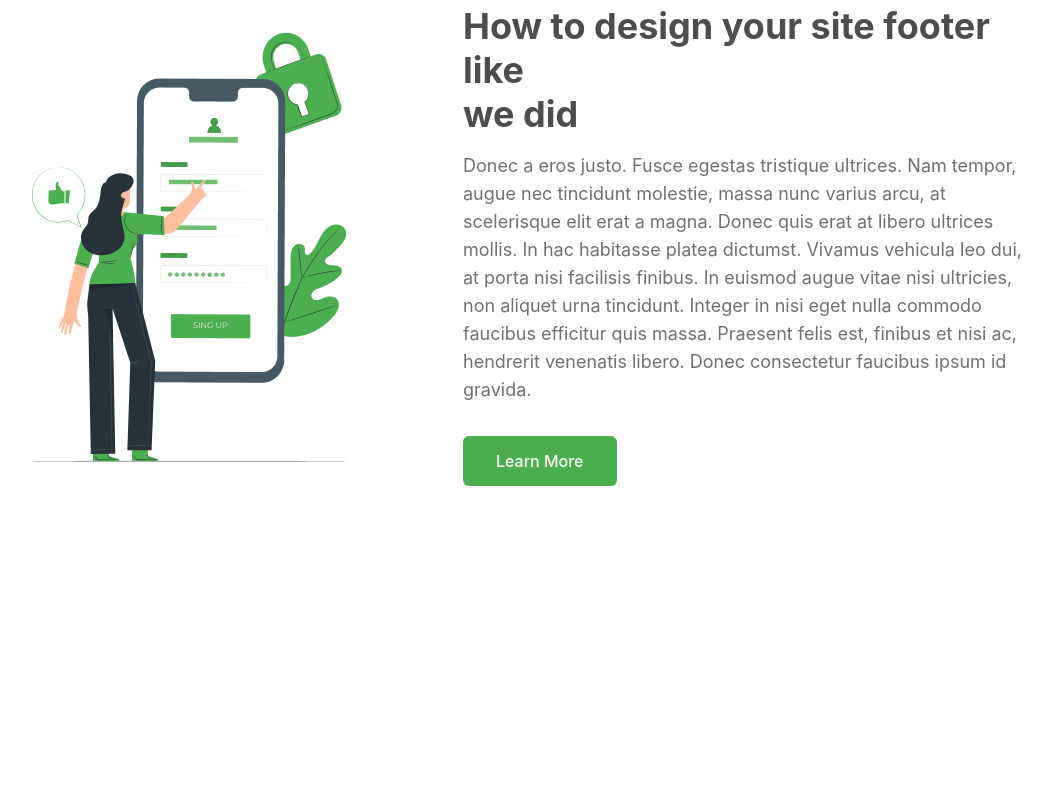
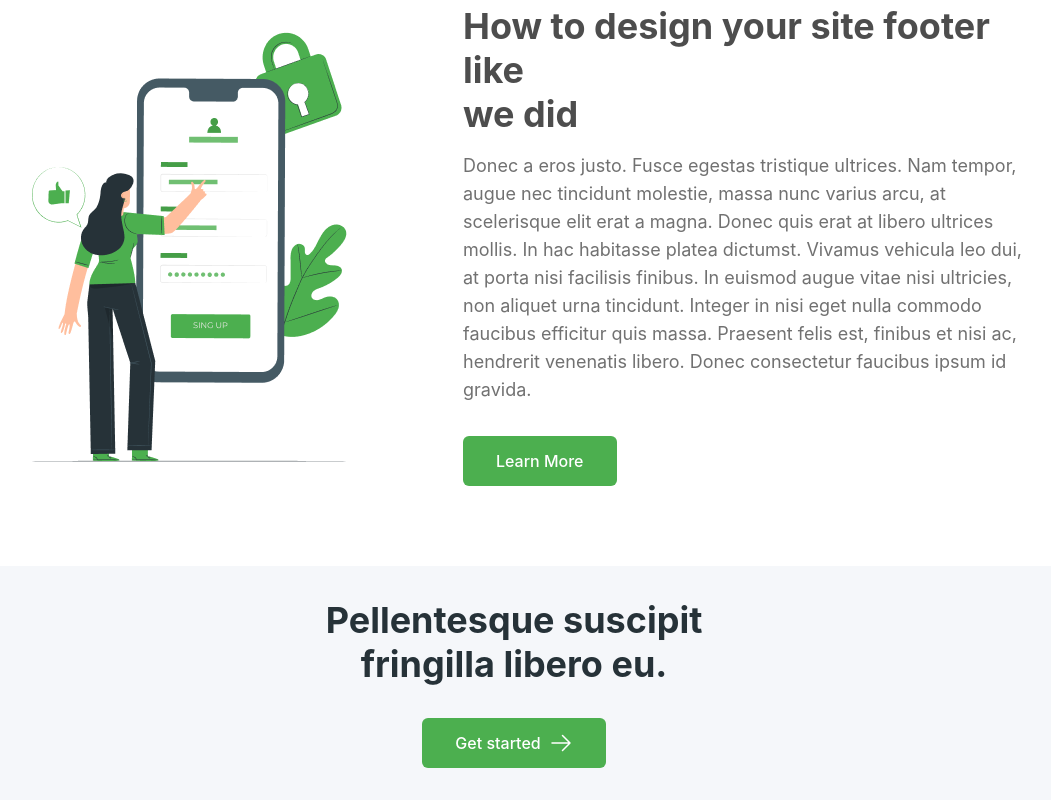
Before and after one commit to zestones/react-landing-page-template, a React (Vite) app in the folder agrovia/: page / in a window 1280 px wide. Shown: the part 2137-2937 px from the top of the page, without its empty margins (126-1177 px from the left). Before the commit the page ends 2703 px from the top, so only its background shows below. Built offline with nearby package versions, Linux system fonts and the light colour scheme.

Commit message:
feat: banner component

```diff
--- a/agrovia/src/App.jsx
+++ b/agrovia/src/App.jsx
@@ -8,6 +8,7 @@ import Achievements from './components/Achievements/Achievements'
 // Assets
 import PhoneIcon from './assets/phone-icon.png';
 import MobileIcon from './assets/mobile-login-icon.png';
+import Banner from './components/Banner/Banner'
 
 
 function App() {
@@ -28,6 +29,7 @@ function App() {
         title="How to design your site footer like <br />we did"
         description="Donec a eros justo. Fusce egestas tristique ultrices. Nam tempor, augue nec tincidunt molestie, massa nunc varius arcu, at scelerisque elit erat a magna. Donec quis erat at libero ultrices mollis. In hac habitasse platea dictumst. Vivamus vehicula leo dui, at porta nisi facilisis finibus. In euismod augue vitae nisi ultricies, non aliquet urna tincidunt. Integer in nisi eget nulla commodo faucibus efficitur quis massa. Praesent felis est, finibus et nisi ac, hendrerit venenatis libero. Donec consectetur faucibus ipsum id gravida."
       />
+      <Banner />
     </>
   )
 }
--- /dev/null
+++ b/agrovia/src/components/Banner/Banner.jsx
@@ -0,0 +1,18 @@
+
+function Banner() {
+    return (
+        <div className="banner bg-neutral-silver">
+            <div className="container mx-auto flex flex-col justify-center items-center">
+                <h2 className="h2 text-neutral-black py-8 text-center">Pellentesque suscipit <br />fringilla libero eu.</h2>
+                <button className="btn btn-primary btn-normal btn-icon-right mb-8">
+                    Get started
+                    <svg xmlns="http://www.w3.org/2000/svg" fill="none" viewBox="0 0 24 24" strokeWidth={1.5} stroke="currentColor" className="size-6 ml-2">
+                        <path strokeLinecap="round" strokeLinejoin="round" d="M13.5 4.5 21 12m0 0-7.5 7.5M21 12H3" />
+                    </svg>
+                </button>
+            </div>
+        </div >
+    );
+}
+
+export default Banner;
```
